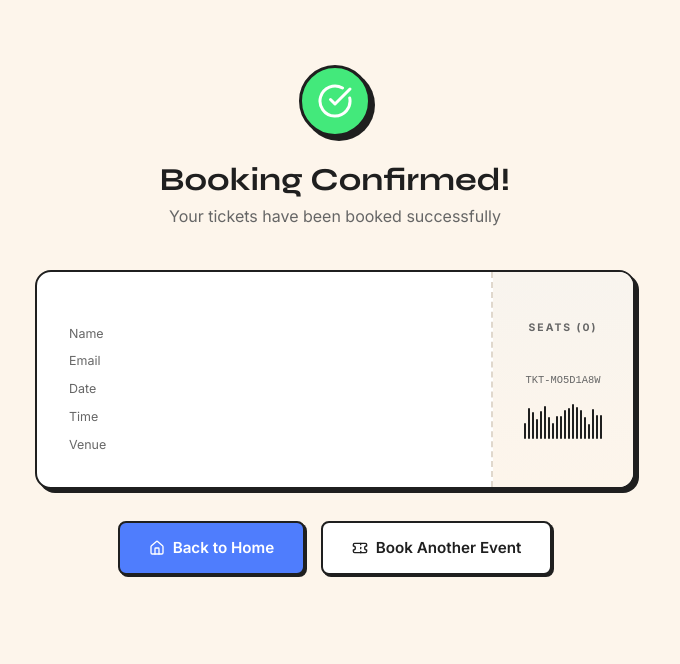
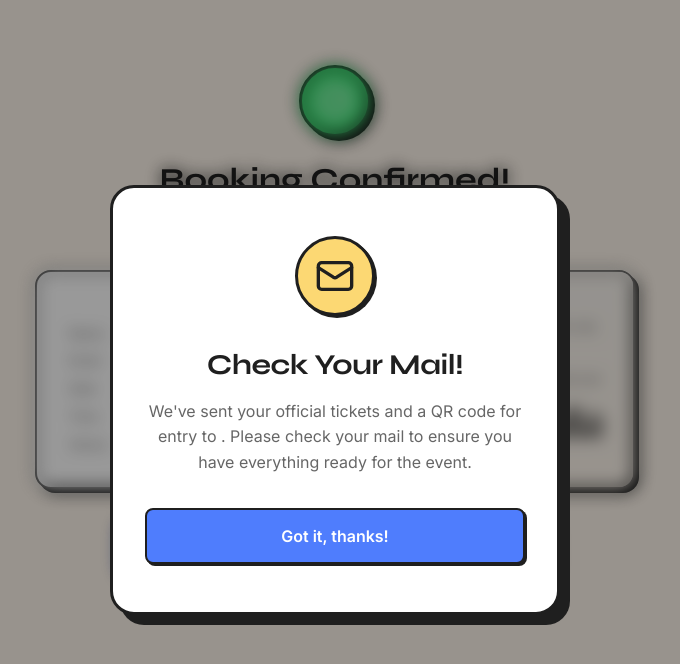
Before and after one commit to TanmayMahajan26/Event-Regi-System, a React (Vite) app in the folder frontend/: page /confirmation in a window 1280 px wide. Shown: the top 664 px of the page, without its empty margins (305-985 px from the left). Built offline with nearby package versions, Linux system fonts and the light colour scheme.

Commit message:
feat: add booking success popup to confirmation page

```diff
--- a/frontend/src/index.css
+++ b/frontend/src/index.css
@@ -1136,6 +1136,9 @@ nav ul li a:hover { color: var(--primary-blue); }
 /* =====================================================
    RESPONSIVE
    ===================================================== */
+/* =====================================================
+   RESPONSIVE
+   ===================================================== */
 @media (max-width: 1024px) {
   .hero-section { grid-template-columns: 1fr; gap: 2rem; padding: 2rem 0; }
   .hero-content h1 { font-size: 3rem; }
@@ -1180,3 +1183,73 @@ nav ul li a:hover { color: var(--primary-blue); }
   .timer-colon { font-size: 1.5rem; }
   .hero-content p { font-size: 0.95rem; }
 }
+
+/* =====================================================
+   MODAL POPUP
+   ===================================================== */
+.modal-overlay {
+  position: fixed;
+  top: 0;
+  left: 0;
+  right: 0;
+  bottom: 0;
+  background: rgba(0, 0, 0, 0.4);
+  backdrop-filter: blur(8px);
+  display: flex;
+  align-items: center;
+  justify-content: center;
+  z-index: 1000;
+  animation: fadeIn 0.3s ease-out;
+  padding: 1.5rem;
+}
+
+.modal-container {
+  background: var(--bg-card);
+  border: 3px solid var(--text-dark);
+  border-radius: var(--radius-xl);
+  padding: 3rem 2rem;
+  max-width: 450px;
+  width: 100%;
+  position: relative;
+  box-shadow: 10px 10px 0px var(--text-dark);
+  text-align: center;
+  animation: modalSlideUp 0.4s cubic-bezier(0.175, 0.885, 0.32, 1.275);
+}
+
+@keyframes modalSlideUp {
+  from { transform: translateY(50px) scale(0.9); opacity: 0; }
+  to { transform: translateY(0) scale(1); opacity: 1; }
+}
+
+.modal-icon {
+  width: 80px;
+  height: 80px;
+  background: var(--accent-yellow);
+  color: var(--text-dark);
+  border-radius: 50%;
+  display: flex;
+  align-items: center;
+  justify-content: center;
+  margin: 0 auto 2rem;
+  border: 3px solid var(--text-dark);
+  box-shadow: var(--shadow-brutal-sm);
+}
+
+.modal-container h2 {
+  font-size: 1.8rem;
+  margin-bottom: 1rem;
+  letter-spacing: -0.5px;
+}
+
+.modal-container p {
+  color: var(--text-muted);
+  margin-bottom: 2rem;
+  line-height: 1.6;
+  font-size: 1rem;
+}
+
+.modal-close-btn {
+  width: 100%;
+  padding: 1rem !important;
+  font-size: 1rem !important;
+}
--- a/frontend/src/pages/Confirmation.jsx
+++ b/frontend/src/pages/Confirmation.jsx
@@ -1,9 +1,11 @@
-import React from 'react';
+import React, { useState, useEffect } from 'react';
 import { Link, useSearchParams } from 'react-router-dom';
-import { CheckCircle, Home, Ticket } from 'lucide-react';
+import { CheckCircle, Home, Ticket, Mail } from 'lucide-react';
 
 const Confirmation = () => {
   const [searchParams] = useSearchParams();
+  const [showModal, setShowModal] = useState(true);
+
   const name = searchParams.get('name') || '';
   const email = searchParams.get('email') || '';
   const event = searchParams.get('event') || '';
@@ -86,6 +88,28 @@ const Confirmation = () => {
           </div>
         </section>
       </div>
+
+      {/* Success Modal */}
+      {showModal && (
+        <div className="modal-overlay">
+          <div className="modal-container">
+            <div className="modal-icon">
+              <Mail size={40} />
+            </div>
+            <h2>Check Your Mail!</h2>
+            <p>
+              We've sent your official tickets and a QR code for entry to <strong>{email}</strong>.
+              Please check your mail to ensure you have everything ready for the event.
+            </p>
+            <button
+              className="btn btn-primary modal-close-btn"
+              onClick={() => setShowModal(false)}
+            >
+              Got it, thanks!
+            </button>
+          </div>
+        </div>
+      )}
     </div>
   );
 };
```
Also changed, not shown: 1 other file (tests, documents, lock files or other folders).
